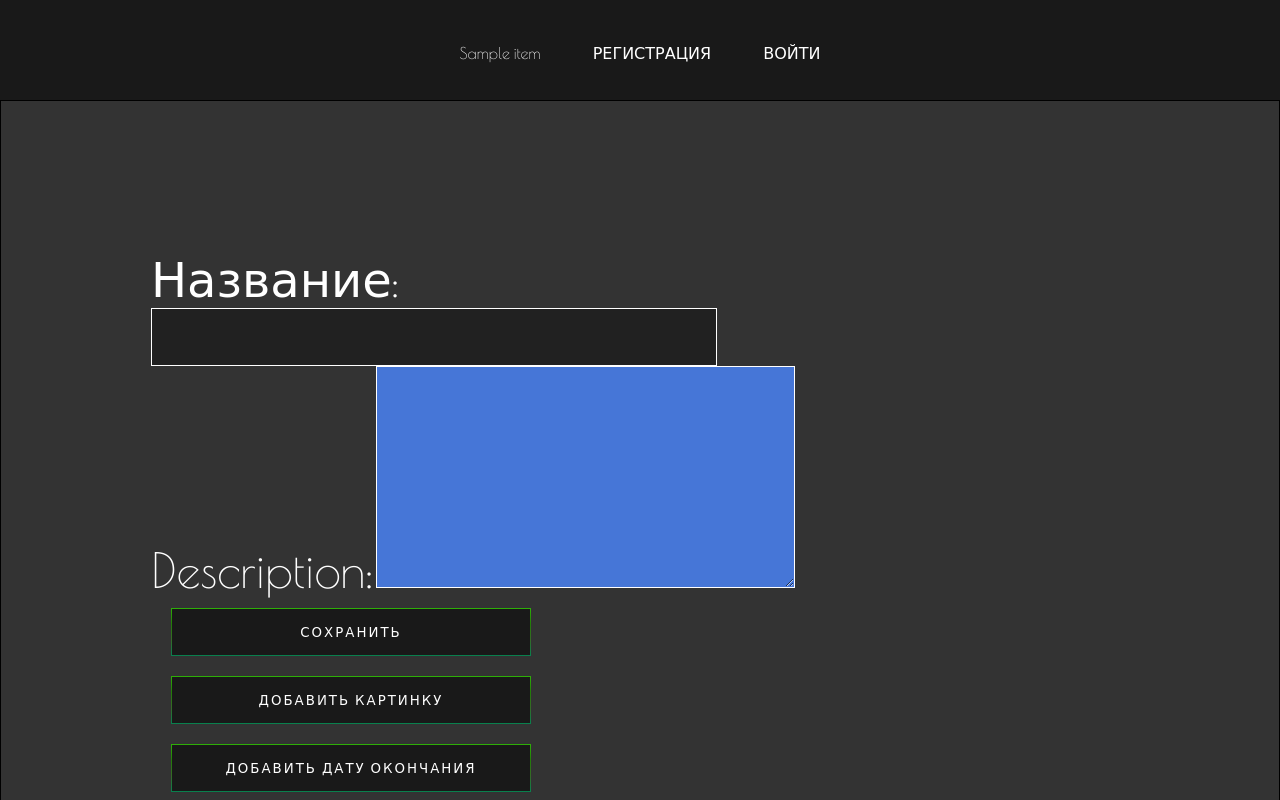
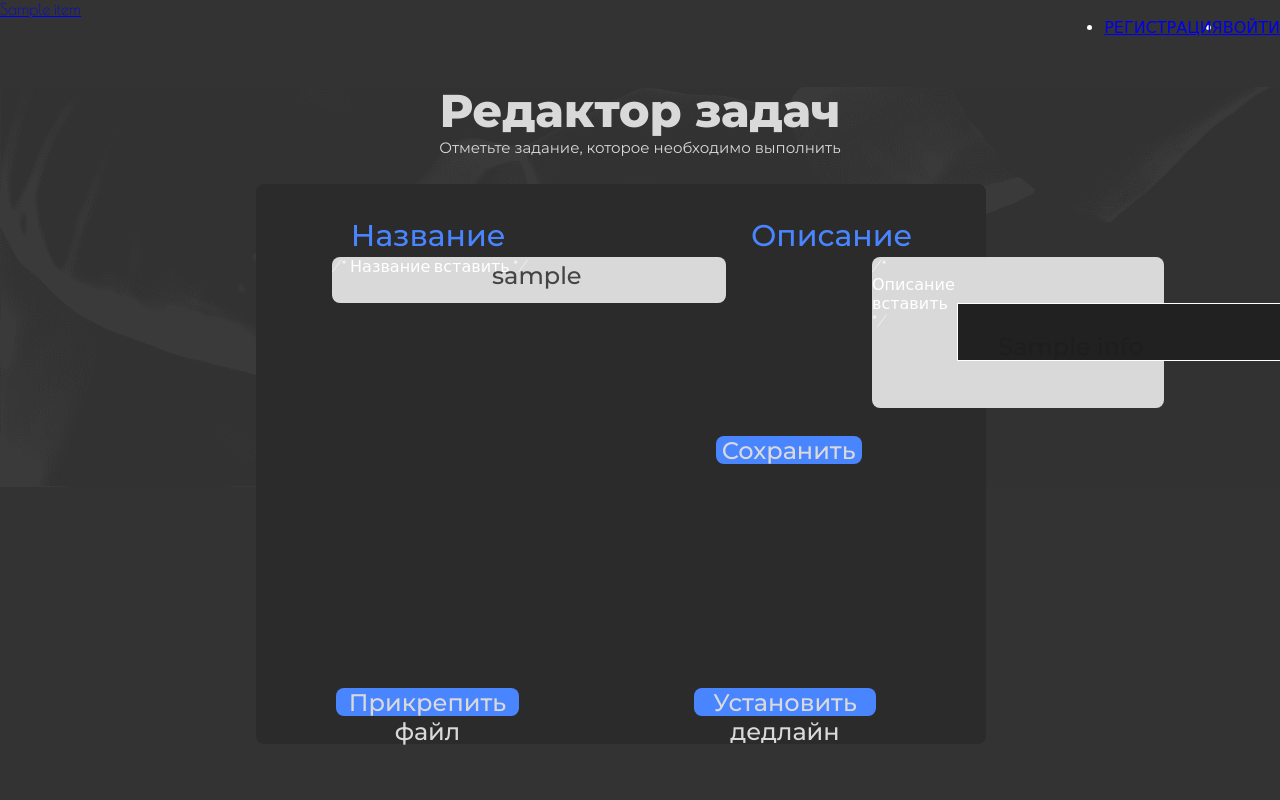
Before and after one commit to EgorElushov/AutomatedTaskDeliveryService, a Django app: template ServerPart/templates/task_creating.html in a window 1280 px wide. Run offline with Django 4.2, Linux system fonts and the light colour scheme; tables that the repository leaves empty hold one stand-in row (values such as "Sample post"); the template is opened without the code that fills it: values that come from a table or form of the project are taken from there, most other values are stand-ins (such as "Sample title", 1, 10 or a date in 2020); grey boxes marked "Sample" are stand-in pictures; form fields are guessed from the names that the template uses; some libraries are stand-ins or nearby versions.

Commit message:
add task creating page

```diff
--- a/ServerPart/templates/task_creating.html
+++ b/ServerPart/templates/task_creating.html
@@ -1,235 +1,181 @@
 <!DOCTYPE html>
-<html lang="en">
+<html lang="english">
 <head>
-     {% load static %}
-    <meta charset="UTF-8">
-    <meta name="viewport"
-          content="width=device-width, user-scalable=no, initial-scale=1.0, maximum-scale=1.0, minimum-scale=1.0">
-    <meta http-equiv="X-UA-Compatible" content="ie=edge">
+    <script>
+        function disp(form) {
+            if (form.style.display == "none") {
+                form.style.display = "block";
+            } else {
+                form.style.display = "none";
+            }
+        }
+    </script>
+    <title>Редактор задач</title>
+    <meta name="viewport" content="width=device-width, initial-scale=1.0"/>
+    <meta charset="utf-8"/>
+    <meta property="twitter:card" content="summary_large_image"/>
+    <style>
+        html {
+            line-height: 1.15;
+        }
 
-    <title>Создание задачи</title>
-    <link href="https://fonts.googleapis.com/css?family=Poiret+One&display=swap" rel="stylesheet">
-    <link rel="stylesheet" href="{% static 'css/basic-css.css' %}">
-    <link rel="stylesheet" href="{% static 'js/basic-js.js' %}">
-    <link href="https://fonts.googleapis.com/css?family=Montserrat+Alternates&display=swap" rel="stylesheet">
-    <script
-  src="https://code.jquery.com/jquery-3.4.1.min.js"
-  integrity="sha256-CSXorXvZcTkaix6Yvo6HppcZGetbYMGWSFlBw8HfCJo="
-  crossorigin="anonymous"></script>
-    <script src="https://cdnjs.cloudflare.com/ajax/libs/axios/0.19.1/axios.js"></script> <!-- установка axios !-->
-    <style type="text/css">
-        #input-container {
-            display: flex;
-            flex-direction: column;
-            max-width: 400px;
+        body {
+            margin: 0;
         }
-         html,body{margin:0;padding:0}
- #to-top{
- 	width:75px;
- 	background:#ccc;
- 	border:1px solid #000;
- 	left:0;
- 	bottom:0;
- }
- p {margin-left:100px;}
- .layer { overflow: scroll; /* Добавляем полосы прокрутки */
- width: 100%; /* Ширина блока */
- height: 100%; /* Высота блока */
- padding: 150px; /* Поля вокруг текста */
- border: solid 1px black; /* Параметры рамки */
- }
+
+        * {
+            box-sizing: border-box;
+            border-width: 0;
+            border-style: solid;
+        }
+
+        button {
+            background-color: transparent;
+        }
+
+        body {
+            font-weight: 400;
+            font-style: normal;
+            text-decoration: none;
+            text-transform: none;
+            letter-spacing: normal;
+            line-height: 1.15;
+            color: var(--dl-color-gray-black);
+            background-color: var(--dl-color-gray-white);
+
+        }
     </style>
-      <link rel="stylesheet" href="{% static 'css/time_style.css'%}" />
+    <link
+            rel="stylesheet"
+            href="https://fonts.googleapis.com/css2?family=Inter:wght@100;200;300;400;500;600;700;800;900&amp;display=swap"
+            data-tag="font"
+    />
+    <link
+            rel="stylesheet"
+            href="https://fonts.googleapis.com/css2?family=Nunito+Sans:ital,wght@0,200;0,300;0,400;0,500;0,600;0,700;0,800;0,900;1,200;1,300;1,400;1,500;1,600;1,700;1,800;1,900&amp;display=swap"
+            data-tag="font"
+    />
+    <link
+            rel="stylesheet"
+            href="https://fonts.googleapis.com/css2?family=Montserrat:ital,wght@0,100;0,200;0,300;0,400;0,500;0,600;0,700;0,800;0,900;1,100;1,200;1,300;1,400;1,500;1,600;1,700;1,800;1,900&amp;display=swap"
+            data-tag="font"
+    />
+    {% load static %}
+    <link rel="stylesheet" href="{% static 'css/key.css' %}">
+    <link rel="stylesheet" href="{% static 'css/task-creating.css' %}">
 </head>
-
 <body>
 {% include "menu.html" %}
-<div class="layer">
-
-    <form id="task-form" method="POST">
-         {% csrf_token %}
-        <label>Название:</label><br>
-        <input type="text" minlength="1" id="task-name"> <br> <!-- имя !-->
-        <label for="id_description">Description:</label>
-        <textarea name="description" cols="40" rows="10" maxlength="1000" required id="id_description"></textarea>
-    </form>
-<div id="img-container"> </div>
-<div id="input-container">
-
-    <button id="save-form" type="button" class="button-container-green">Сохранить</button>
-    <button id="add-pic" type="button" class="button-container-green">Добавить картинку</button>
-    <button id="add-end-date-button" class="button-container-green" type="button" onclick="style.display='none'">Добавить дату окончания</button>
-    <script>
-        var dateBtn = document.getElementById('add-end-date-button')
-        dateBtn.addEventListener('click', function() {
-            let container = document.getElementById('input-container')
-            let inputWrapper = document.createElement('div')
-            let date = document.createElement('input')
-            date.setAttribute('type', 'date')
-            date.setAttribute('id', 'date')
-            var ld = new Date();
-            date.setAttribute('min', ld.getFullYear() + "-" + ld.getMonth() + 1 + "-" + ld.getDate())
-            let time = document.createElement('input')
-            time.setAttribute('type', 'time')
-            time.setAttribute('id', 'time')
-            let btnDanger = document.createElement('button')
-            btnDanger.setAttribute('type', 'button')
-            btnDanger.classList.add('btn', 'button-container')
-            btnDanger.innerText = 'Без времени окончания'
-            inputWrapper.append(date)
-            inputWrapper.append(time)
-            inputWrapper.append(btnDanger)
-            container.append(inputWrapper)
-            btnDanger.addEventListener('click', ()=>{
-                inputWrapper.remove()
-                document.getElementById('add-end-date-button').style.display = 'block'
-            })
-        })
-    </script>
+<div>
+    <link href="./frame2.css" rel="stylesheet"/>
+    <div class="container">
+        <div class="group-1">
+            <img
+                    src="{% static 'img/main.png' %}"
+                    alt="main"
+                    class="picture"
+            />
+        </div>
+        <span class="title-text"><span>Редактор задач</span></span>
+        <span class="lower-title-text">
+            <span>Отметьте задание, которое необходимо выполнить</span>
+          </span>
+        <div class="lk-container">
+            <div>
+                <span class="login-text"><span>Название</span></span>
+                <div class="login-field">
+                    <div class="fieldWrapper">
+                        {{ form.csrfmiddlewaretoken }}
+                    </div>
+                    <div>
+                        <div class="text-field-1">
+                            <div class="fieldWrapper">
+                                <span class="loginfield-text">{{ login }}</span> /* Название вставить */
+                            </div>
+                        </div>
+                    </div>
+                </div>
 
 
+                <span class="description-text"><span>Описание</span></span>
+                <form method="POST">
+                    <div class="description-box">
+                        {% csrf_token %}
+                        <table align="center" cellpadding="10">
+                            <div class="comment">
+                                <tr>
+                                    <td>{{ form_info.info }}</td>
+                                    /* Описание вставить */
+                                </tr>
+                            </div>
+                        </table>
+                        <span class="descriptionbox-text">{{ info }}</span>
+                    </div>
+                    <div class="button-two">
+                        <button type="submit" class="button-text">Сохранить</button>
+                    </div>
+                </form>
+                <div class="button-three">
+                    <button type="submit" class="button-text" onclick="disp(document.getElementById('pass'))">Установить
+                        дедлайн
+                    </button>
+                </div>
 
-<script>
-var x, i, j, selElmnt, a, b, c;
-/*look for any elements with the class "custom-select":*/
-x = document.getElementsByClassName("custom-select");
-for (i = 0; i < x.length; i++) {
-  selElmnt = x[i].getElementsByTagName("select")[0];
-  /*for each element, create a new DIV that will act as the selected item:*/
-  a = document.createElement("DIV");
-  a.setAttribute("class", "select-selected");
-  a.innerHTML = selElmnt.options[selElmnt.selectedIndex].innerHTML;
-  x[i].appendChild(a);
-  /*for each element, create a new DIV that will contain the option list:*/
-  b = document.createElement("DIV");
-  b.setAttribute("class", "select-items select-hide");
-  for (j = 1; j < selElmnt.length; j++) {
-    /*for each option in the original select element,
-    create a new DIV that will act as an option item:*/
-    c = document.createElement("DIV");
-    c.innerHTML = selElmnt.options[j].innerHTML;
-    c.addEventListener("click", function(e) {
-        /*when an item is clicked, update the original select box,
-        and the selected item:*/
-        var y, i, k, s, h;
-        s = this.parentNode.parentNode.getElementsByTagName("select")[0];
-        h = this.parentNode.previousSibling;
-        for (i = 0; i < s.length; i++) {
-          if (s.options[i].innerHTML == this.innerHTML) {
-            s.selectedIndex = i;
-            h.innerHTML = this.innerHTML;
-            y = this.parentNode.getElementsByClassName("same-as-selected");
-            for (k = 0; k < y.length; k++) {
-              y[k].removeAttribute("class");
-            }
-            this.setAttribute("class", "same-as-selected");
-            break;
-          }
-        }
-        h.click();
-    });
-    b.appendChild(c);
-  }
-  x[i].appendChild(b);
-  a.addEventListener("click", function(e) {
-      /*when the select box is clicked, close any other select boxes,
-      and open/close the current select box:*/
-      e.stopPropagation();
-      closeAllSelect(this);
-      this.nextSibling.classList.toggle("select-hide");
-      this.classList.toggle("select-arrow-active");
-    });
-}
-function closeAllSelect(elmnt) {
-  /*a function that will close all select boxes in the document,
-  except the current select box:*/
-  var x, y, i, arrNo = [];
-  x = document.getElementsByClassName("select-items");
-  y = document.getElementsByClassName("select-selected");
-  for (i = 0; i < y.length; i++) {
-    if (elmnt == y[i]) {
-      arrNo.push(i)
-    } else {
-      y[i].classList.remove("select-arrow-active");
-    }
-  }
-  for (i = 0; i < x.length; i++) {
-    if (arrNo.indexOf(i)) {
-      x[i].classList.add("select-hide");
-    }
-  }
-}
-/*if the user clicks anywhere outside the select box,
-then close all select boxes:*/
-document.addEventListener("click", closeAllSelect);
-</script>
-    <script>
-        let pictures_amount = 0;  // Счетчик картинок
-        let picBtn = document.getElementById('add-pic') //  Кнопка добавить картинку
-        picBtn.addEventListener('click', function(event) { //  Добавление события на кнопку добавить картинку
-            console.log('pic-clicked', event);
-            if(pictures_amount >= 10){
-                 alert("Невозможно добавить более десяти картинок"); // Проверка на количество картинок
-            } else {
-                pictures_amount = pictures_amount+1 // Изменение счетчика
-                let container = document.getElementById('img-container')
-                let inputWrapper = document.createElement('div')  // Создание div'а с картинкой
-                let btnDanger = document.createElement('button')  // Создание кнопку удалить картинку
-                btnDanger.setAttribute('type', 'button')
-                btnDanger.classList.add('btn', 'button-container')
-                btnDanger.innerText = 'Удалить'
-                let image = document.createElement('input')
-                image.setAttribute('type', 'file')
-                image.setAttribute('accept', 'image/png, image/jpeg')  // Допустимые типы файлов
-                image.setAttribute('style', 'color:transparent')    // Скрывает надпись "Выберете файл"
-                image.classList.add('my-fantastic-img')
-                inputWrapper.append(image)  // Добавление div'а на страницу
-                inputWrapper.append(btnDanger)
-                container.append(inputWrapper)
-                btnDanger.addEventListener('click', ()=>{ // Удаление картинки
-                    pictures_amount = pictures_amount-1;
-                    inputWrapper.remove()
-                })
-            }
-         })
-         // Пост-запрос и все с ним связанное
-        let saveBtn = document.getElementById('save-form')  // Кнопка сохранить
-        saveBtn.addEventListener('click', ()=> {
-            let inputs = document.getElementsByClassName('custom-inputI')
-            var result_img = []
-            if (pictures_amount != 0) {
-                let inputs_img = document.querySelectorAll('.my-fantastic-img')
-                for (let i = 0; i < inputs_img.length; i++) {
-                    result_img.push(inputs_img[i].files[0])  // Запись картинок в массив
-                }
-            }
-            let task_name = $('#task-name').val();
-            let token = '{{csrf_token}}'
-            let end_date = $('#date').val();
-            let end_time = $('#time').val();
-            const formData = new FormData();
-            for (let i = 0; i < result_img.length; i++) {
-                formData.append("images", result_img[i])
-            }
-            let description = $('#id_description').val();
-            formData.append("img_amount", pictures_amount);
-            formData.append("name", task_name);
-            formData.append("end_date", end_date);
-            formData.append("end_time", end_time);
-            formData.append("description", description);
-            console.log(formData)
-            axios.post('/create_task/', formData,
-                {headers: {"X-CSRFToken": token, 'Content-Type': 'multipart/form-data'}}).then(response => {
-                console.log('its ok', response)
-            }).catch(error => {
-                console.log('err', error)
-            })
-            $(location).attr('href', '/task-list')
-        }
-        )
-    </script>
+                <form method="POST">
+                    <div id="pass" class="deadline-box" style="display: none;">
+                        {% csrf_token %}
+                        <table align="center" cellpadding="20">
+                            <tr>
+                                <th>
+                                    <span class="password-text">Дедлайн:</span>
+                                </th>
+
+                            </tr>
+                            <tr>
+                                <th>
+                                    {{ form_pass.old_pass }}
+                                </th>
+                            </tr>
+                        </table>
+                        <div class="button-four">
+                            <button type="submit" class="button-text">Сохранить</button>
+                        </div>
+                    </div>
+                </form>
+
+
+                <form method="POST">
+                    <div id="pass1" style="display: none;">
+                        {% csrf_token %}
+                        <form enctype="multipart/form-data" method="post">
+                            {% csrf_token %}
+                            <span class="avatar-text"><span>Изображение</span></span>
+                            <div class="avatar-field">
+                                <table align="center" cellpadding="10">
+                                    <td>{{ ImgForm.image }}</td>
+                                </table>
+                            </div>
+                        </form>
+
+                        <div class="avatar-box">
+                            <img src="{{ avatar.img.url }}" border="0" height=100% width=100%>
+                        </div>
+                        <div class="button-one">
+                            <button type="submit" class="button-text">Сохранить</button>
+                        </div>
+                    </div>
+                </form>
+
+                <div class="button-five">
+                    <button type="submit" class="button-text" onclick="disp(document.getElementById('pass1'))">
+                        Прикрепить файл
+                    </button>
+                </div>
+
+            </div>
+        </div>
+    </div>
 </div>
-</div>
-
+{{ message }}
 </body>
 </html>
--- /dev/null
+++ b/static/css/task-creating.css
@@ -0,0 +1,314 @@
+.lk-container {
+    top: 23%;
+    left: 20%;
+    width: 57%;
+    height: 70%;
+    display: flex;
+    position: absolute;
+    align-items: flex-start;
+    flex-shrink: 1;
+    border-radius: 8px;
+    background-color: rgba(43, 43, 43, 1);
+}
+
+.group-1 {
+  top: 87px;
+  width: 100%;
+  height: 100%;
+  display: flex;
+  position: absolute;
+  align-items: flex-start;
+  flex-shrink: 1;
+}
+
+.picture {
+  top: 0px;
+  left: 0px;
+  width: 100%;
+  height: 50%;
+  position: absolute;
+}
+.title-text {
+    top: 10%;
+    color: rgba(217, 217, 217, 1);
+    width: 100%;
+    height: auto;
+    position: absolute;
+    font-size: 46px;
+    font-style: ExtraBold;
+    text-align: center;
+    font-family: Montserrat;
+    font-weight: 800;
+    line-height: 134%;
+    font-stretch: normal;
+    text-decoration: none;
+}
+
+.lower-title-text {
+    top: 17%;
+    color: rgba(217, 217, 217, 1);
+    width: 100%;
+    height: auto;
+    position: absolute;
+    font-size: 15px;
+    font-style: Regular;
+    text-align: center;
+    font-family: Montserrat;
+    font-weight: 400;
+    line-height: 158%;
+    font-stretch: normal;
+    text-decoration: none;
+}
+
+.description-box {
+    top: 13%;
+    left: 616px;
+    width: 40%;
+    height: 27%;
+    display: flex;
+    position: absolute;
+    align-items: flex-start;
+    flex-shrink: 1;
+    border-radius: 8px;
+    background-color: rgba(217, 217, 217, 1);
+}
+
+.description-text {
+    top: 5%;
+    left: 63%;
+    color: rgba(73, 133, 255, 1);
+    width: 232px;
+    height: auto;
+    position: absolute;
+    font-size: 30px;
+    font-style: Medium;
+    text-align: center;
+    font-family: Montserrat;
+    font-weight: 500;
+    line-height: 158.46999883651733%;
+    font-stretch: normal;
+    text-decoration: none;
+}
+
+.descriptionbox-text {
+    top: 50%;
+    left: 25%;
+    color: rgba(30, 30, 30, 0.800000011920929);
+    width: 252px;
+    height: auto;
+    position: absolute;
+    font-size: 24px;
+    font-style: Medium;
+    text-align: center;
+    font-family: Montserrat;
+    font-weight: 500;
+    line-height: normal;
+    font-stretch: normal;
+    text-decoration: none;
+}
+
+.login-field {
+    top: 13%;
+    left: 76.00004577636719px;
+    width: 394px;
+    height: 46px;
+    display: flex;
+    position: absolute;
+    align-items: flex-start;
+    flex-shrink: 1;
+    border-radius: 8px;
+    background-color: rgba(217, 217, 217, 1);
+}
+
+.loginfield-text {
+    top: 10%;
+    left: 20%;
+    color: rgba(30, 30, 30, 0.800000011920929);
+    width: 252px;
+    height: auto;
+    position: absolute;
+    font-size: 24px;
+    font-style: Medium;
+    text-align: center;
+    font-family: Montserrat;
+    font-weight: 500;
+    line-height: normal;
+    font-stretch: normal;
+    text-decoration: none;
+}
+
+.login-text {
+    top: 5%;
+    left: 13%;
+    color: rgba(73, 133, 255, 1);
+    width: 20%;
+    height: auto;
+    position: absolute;
+    font-size: 30px;
+    font-style: Medium;
+    text-align: center;
+    font-family: Montserrat;
+    font-weight: 500;
+    line-height: 158.46999883651733%;
+    font-stretch: normal;
+    text-decoration: none;
+}
+
+.avatar-field {
+    top: 35%;
+    left: 76.00004577636719px;
+    width: 394px;
+    height: 46px;
+    display: flex;
+    position: absolute;
+    align-items: flex-start;
+    flex-shrink: 1;
+    border-radius: 8px;
+    background-color: rgba(217, 217, 217, 1);
+}
+
+.avatar-box {
+    top: 55%;
+    left: 14%;
+    width: 20%;
+    height: 30%;
+    display: flex;
+    position: absolute;
+    align-items: flex-start;
+    flex-shrink: 1;
+    border-radius: 8px;
+    background-color: rgba(217, 217, 217, 1);
+}
+
+.avatar-text {
+    top: 27%;
+    left: 13%;
+    color: rgba(73, 133, 255, 1);
+    width: 20%;
+    height: auto;
+    position: absolute;
+    font-size: 30px;
+    font-style: Medium;
+    text-align: center;
+    font-family: Montserrat;
+    font-weight: 500;
+    line-height: 158.46999883651733%;
+    font-stretch: normal;
+    text-decoration: none;
+}
+
+.button-one {
+    top: 45%;
+    left: 14%;
+    width: 20%;
+    height: 5%;
+    display: flex;
+    position: absolute;
+    align-items: flex-start;
+    flex-shrink: 1;
+    border-radius: 8px;
+    background-color: rgba(73, 133, 255, 1);
+}
+
+.button-two {
+    top: 45%;
+    left: 63%;
+    width: 20%;
+    height: 5%;
+    display: flex;
+    position: absolute;
+    align-items: flex-start;
+    flex-shrink: 1;
+    border-radius: 8px;
+    background-color: rgba(73, 133, 255, 1);
+}
+
+.button-three {
+    top: 90%;
+    left: 60%;
+    width: 25%;
+    height: 5%;
+    display: flex;
+    position: absolute;
+    align-items: flex-start;
+    flex-shrink: 1;
+    border-radius: 8px;
+    background-color: rgba(73, 133, 255, 1);
+}
+
+.button-four {
+    top: 75%;
+    left: 30%;
+    width: 40%;
+    height: 15%;
+    display: flex;
+    position: absolute;
+    align-items: flex-start;
+    flex-shrink: 1;
+    border-radius: 8px;
+    background-color: rgba(73, 133, 255, 1);
+}
+
+.button-five {
+    top: 90%;
+    left: 11%;
+    width: 25%;
+    height: 5%;
+    display: flex;
+    position: absolute;
+    align-items: flex-start;
+    flex-shrink: 1;
+    border-radius: 8px;
+    background-color: rgba(73, 133, 255, 1);
+}
+
+
+.button-text {
+    top: 1%;
+    color: rgba(217, 217, 217, 1);
+    width: 100%;
+    height: auto;
+    position: absolute;
+    font-size: 24px;
+    font-style: Medium;
+    text-align: center;
+    font-family: Montserrat;
+    font-weight: 500;
+    line-height: normal;
+    font-stretch: normal;
+    text-decoration: none;
+}
+
+.deadline-box {
+    top: 55%;
+    left: 52%;
+    width: 40%;
+    height: 32%;
+    display: flex;
+    position: absolute;
+    align-items: flex-start;
+    flex-shrink: 1;
+    border-radius: 8px;
+    background-color: rgba(217, 217, 217, 1);
+}
+
+.image-box {
+    top: 25%;
+    left: 5%;
+    width: 40%;
+    height: 60%;
+    display: flex;
+    position: absolute;
+    align-items: flex-start;
+    flex-shrink: 1;
+    border-radius: 8px;
+    background-color: rgba(217, 217, 217, 1);
+}
+
+.password-text {
+    color: rgba(73, 133, 255, 1);
+    font-size: 20px;
+    font-style: Medium;
+    font-family: Montserrat;
+    font-weight: 500;
+}
```
